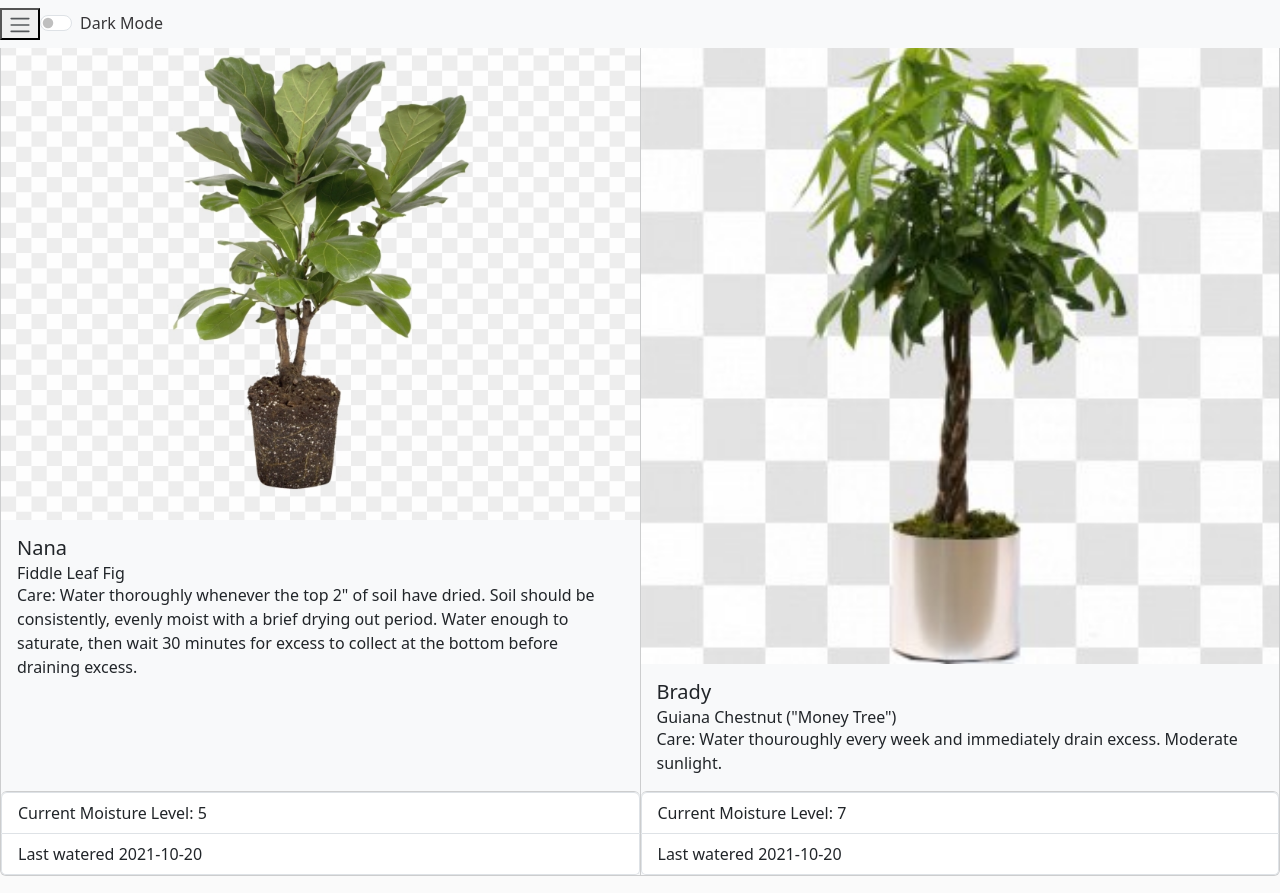
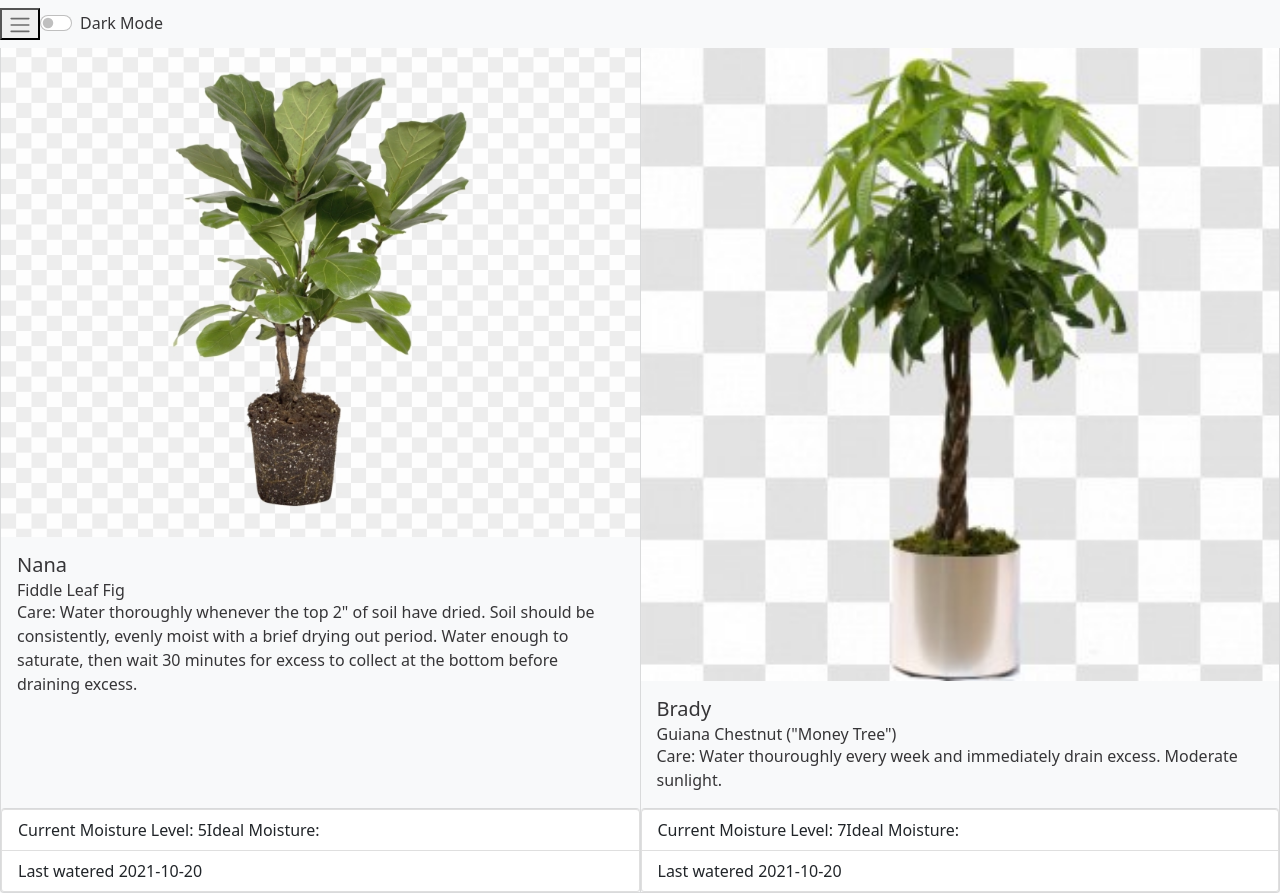
Before and after one commit to pallen007/HomeMonitor, a React (Create React App) app in the folder home-monitor-ui/: page /home in a window 1280 px wide. Built offline with nearby package versions, Linux system fonts and the light colour scheme.

Commit message:
reusable component for plant groups

```diff
--- a/home-monitor-ui/package.json
+++ b/home-monitor-ui/package.json
@@ -6,6 +6,7 @@
     "@testing-library/jest-dom": "^5.14.1",
     "@testing-library/react": "^11.2.7",
     "@testing-library/user-event": "^12.8.3",
+    "bootstrap": "^5.1.3",
     "react": "^17.0.2",
     "react-bootstrap": "^2.0.0",
     "react-dom": "^17.0.2",
--- a/home-monitor-ui/src/App.js
+++ b/home-monitor-ui/src/App.js
@@ -1,7 +1,7 @@
 import React from 'react';
 import {BrowserRouter, Switch, Route, Redirect } from 'react-router-dom';
 import HomePage from './components/homepage/homepage';
-import PlantsHome from './components/plants/plants-home/plants-home';
+import PlantContainer from './containers/plant-container/plant-container';
 import './App.css';
 import { ThemeProvider } from 'styled-components';
 import { GlobalStyles } from './components/theme/global'
@@ -30,7 +30,7 @@ function App() {
           <Route path="/plants" component={PlantsHome}/>
           <Route path="/home" component={HomePage}/>
         </Switch> */}
-        <PlantsHome />
+        <PlantContainer />
       {/* </BrowserRouter> */}
 
     </ThemeProvider>
--- a/home-monitor-ui/src/components/plants/plant.js
+++ b/home-monitor-ui/src/components/plant/plant.js
@@ -1,10 +1,25 @@
 // import PropTypes from "prop-types";
+import React from 'react'
+import {Image, ScrollView, Text} from 'react-native';
 import { Card, ListGroupItem, ListGroup } from 'react-bootstrap';
 import './plant.css'
 
 function Plant(props) {
+
+
+  // Handlers
+  const handleEdits = (event) => {
+
+  }
+
+
+  // Actions
+
+
+
   return (
     <Card bg={props.theme} key={props.index}>
+      <Card.Header></Card.Header>
       <Card.Img variant="top" src={`${process.env.PUBLIC_URL}/${props.details.plantImage}`} className="img-fluid"/>
       <Card.Body>
         <Card.Title>{props.details.nickName}</Card.Title>
@@ -13,10 +28,11 @@ function Plant(props) {
       </Card.Body>
       <ListGroup>
         <ListGroupItem>
-          Current Moisture Level: {props.details.moistureLevel}
+          Current Moisture Level: {true && props.details.moistureLevel}
+          Ideal Moisture: {true && props.details.idealMoistureLevel}
         </ListGroupItem>
         <ListGroupItem>
-            Last watered {props.details.lastWatered}
+          Last watered {true && props.details.lastWatered}
         </ListGroupItem>
       </ListGroup>
     </Card>
@@ -29,6 +45,7 @@ function Plant(props) {
 //   nickName: String,
 //   realName: String,
 //   moistureLevel: Number,
+//   idealMoistureLevel: Number,
 //   lastWatered: Date,
 //   careInstructions: String,
 // };
```
Also changed, not shown: home-monitor-ui/src/containers/plant-container/plant-container.js (renamed from home-monitor-ui/src/components/plants/plants-home/plants-home.js, +5 -5 lines), home-monitor-ui/src/components/plant/plant.css (renamed from home-monitor-ui/src/components/plants/plant.css), 2 other files (tests, documents, lock files or other folders).
